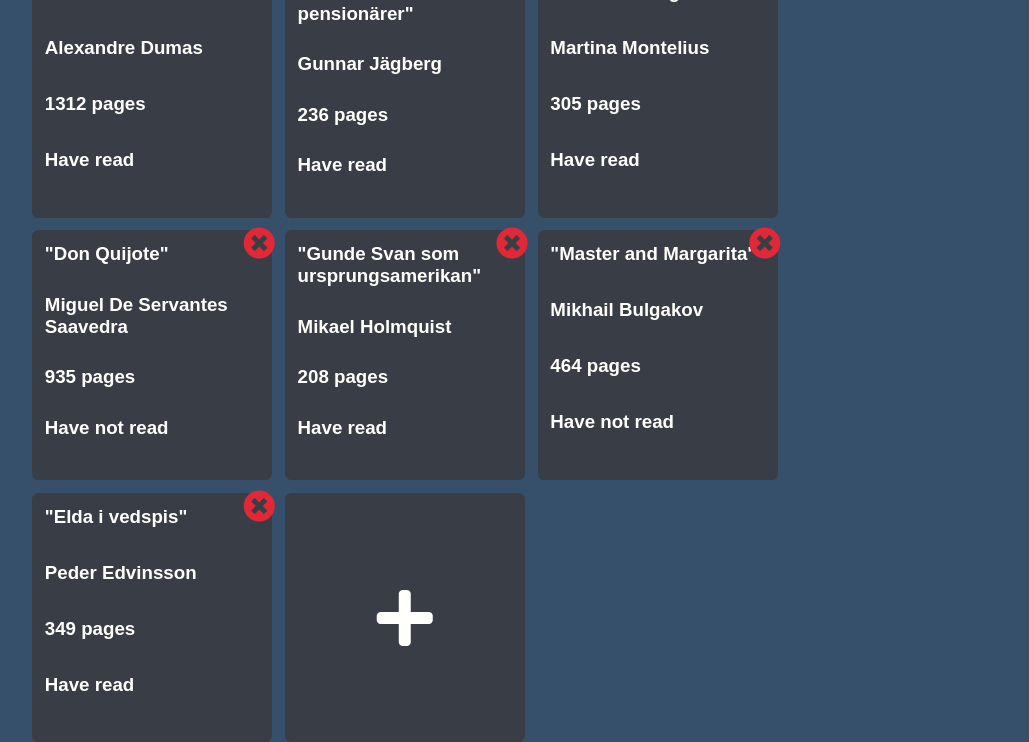
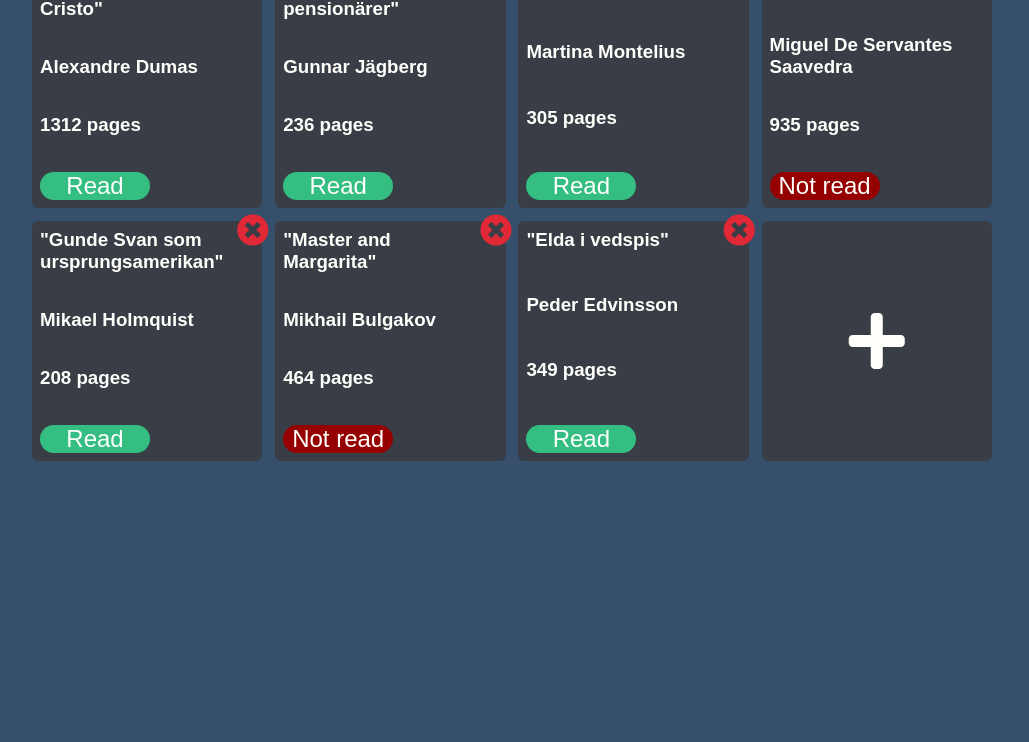
Before and after one commit to erikboren/topLibrary, a plain HTML site: page index.html in a window 1280 px wide. Shown: the part 69-811 px from the top of the page, without its empty margins (128-1157 px from the left). Drawn offline with Linux system fonts and the light colour scheme.

Commit message:
added read toggle button

```diff
--- a/index.js
+++ b/index.js
@@ -12,19 +12,12 @@ const readField = document.getElementById("readField");
 
 let sortBy = "author";
 
-const addCard = document.createElement("div");
-addCard.classList.add("bookCard");
-const plusButton = document.createElement("div");
-plusButton.classList.add("fas", "fa-plus", "plusButton");
-plusButton.onclick = function () {
-  modal.style.display = "block";
+const nullInputs = function () {
+    titleField.value = null;
+    authorField.value = null;
+    pagesField.value = null;
+    readField.checked = null;
   };
-
-modalClose.onclick = function () {
-  modal.style.display = "none";
-};
-
-addCard.appendChild(plusButton);
 
   class Book {
     constructor(title, author, pages, read) {
@@ -57,25 +50,25 @@ const sortLibrary = function (sortBy) {
 
     refreshBookContainer();
   };
-// Sample books:
 
-myLibrary.push(
-  new Book("Count of Monte Cristo", "Alexandre Dumas", 1312, true)
-);
-myLibrary.push(
-  new Book("Don Quijote", "Miguel De Servantes Saavedra", 935, false)
-);
-myLibrary.push(new Book("Elda i vedspis", "Peder Edvinsson", 349, true));
-myLibrary.push(
-  new Book("Master and Margarita", "Mikhail Bulgakov", 464, false)
-);
-myLibrary.push(
-  new Book("Gunde Svan som ursprungsamerikan", "Mikael Holmquist", 208, true)
-);
-myLibrary.push(new Book("Stackars Birger", "Martina Montelius", 305, true));
-myLibrary.push(
-  new Book("Handbok för pensionärer", "Gunnar Jägberg", 236, true)
-);
+
+const addCard = document.createElement("div");
+addCard.classList.add("bookCard");
+const plusButton = document.createElement("div");
+plusButton.classList.add("fas", "fa-plus", "plusButton");
+plusButton.onclick = function () {
+  modal.style.display = "block";
+};
+
+modalClose.onclick = function () {
+  modal.style.display = "none";
+};
+
+addCard.appendChild(plusButton);
+
+
+
+
 
 // Refreshes the container and adds all books as cards
 
@@ -95,22 +88,42 @@ const createBookCard = function (book) {
   const cardTitle = document.createElement("h3");
   const cardAuthor = document.createElement("h3");
   const cardPages = document.createElement("h3");
-  const cardRead = document.createElement("h3");
 
   cardTitle.textContent = `"${book.title}"`;
   cardAuthor.textContent = `${book.author}`;
   cardPages.textContent = `${book.pages}  pages`;
-  cardRead.textContent = (book.read == true ? "Have read" : "Have not read");
-
 
   bookCard.appendChild(cardTitle);
   bookCard.appendChild(cardAuthor);
   bookCard.appendChild(cardPages);
-  bookCard.appendChild(cardRead);
 
 
   bookCard.classList.add("bookCard");
 
+
+//   create read button
+  const readButton = document.createElement("div");
+  readButton.classList.add("readButton");
+  readButton.textContent = "Read";
+  if(book.read == false){
+    readButton.classList.add("notRead");
+    readButton.textContent = "Not read";
+  }
+
+  readButton.onclick = function(){
+    if(book.read == true){
+      book.read = false;
+    } else {
+      book.read = true;
+    }
+
+    refreshBookContainer();
+  };
+
+  bookCard.appendChild(readButton);
+
+
+// create delete button
   const deleteButton = document.createElement("div");
   deleteButton.classList.add("fas", "fa-times-circle", "fa-2x", "deleteButton");
   deleteButton.addEventListener("click", function () {
@@ -123,8 +136,7 @@ const createBookCard = function (book) {
   bookContainer.appendChild(bookCard);
 };
 
-sortLibrary(sortBy);
-refreshBookContainer();
+
 
 const deleteBook = function (index) {
   myLibrary.pop(index);
@@ -153,11 +165,30 @@ submitButton.onclick = function () {
   nullInputs();
 };
 
-const nullInputs = function () {
-  titleField.value = null;
-  authorField.value = null;
-  pagesField.value = null;
-  readField.checked = null;
-};
+
 
 nullInputs();
+
+
+// Sample books:
+
+myLibrary.push(
+    new Book("Count of Monte Cristo", "Alexandre Dumas", 1312, true)
+  );
+  myLibrary.push(
+    new Book("Don Quijote", "Miguel De Servantes Saavedra", 935, false)
+  );
+  myLibrary.push(new Book("Elda i vedspis", "Peder Edvinsson", 349, true));
+  myLibrary.push(
+    new Book("Master and Margarita", "Mikhail Bulgakov", 464, false)
+  );
+  myLibrary.push(
+    new Book("Gunde Svan som ursprungsamerikan", "Mikael Holmquist", 208, true)
+  );
+  myLibrary.push(new Book("Stackars Birger", "Martina Montelius", 305, true));
+  myLibrary.push(
+    new Book("Handbok för pensionärer", "Gunnar Jägberg", 236, true)
+  );
+
+sortLibrary(sortBy);
+refreshBookContainer();
--- a/style.css
+++ b/style.css
@@ -25,6 +25,7 @@ h1 {
 
 h3 {
   flex:auto;
+  margin-right: 0.5em;
 }
 
 .controlDiv {
@@ -65,18 +66,31 @@ h3 {
   width: 13.4em;
   height: 14em;
   background-color: #393e46;
-  padding: 0.8em;
   position: relative;
   display: flex;
-  align-content: space-around;
+  align-content: space-between;
   flex-direction: column;
+  padding: 0.5em;
+}
+
+.readButton{
+  width: 110px;
+  background-color: #34BE82;
+  text-align: center;
+  border-radius: 15px;
+  font-size: 1.5em;
+}
+
+.notRead{
+  background-color: #950101;
 }
 
 .deleteButton {
   position: absolute;
-  right: -0.1em;
-  top: -0.1em;
+  right: -0.2em;
+  top: -0.2em;
   color: #e12836;
+  z-index: 1;
 }
 
 .modal {
```
Lines whose indentation alone changed are shown as unchanged.
